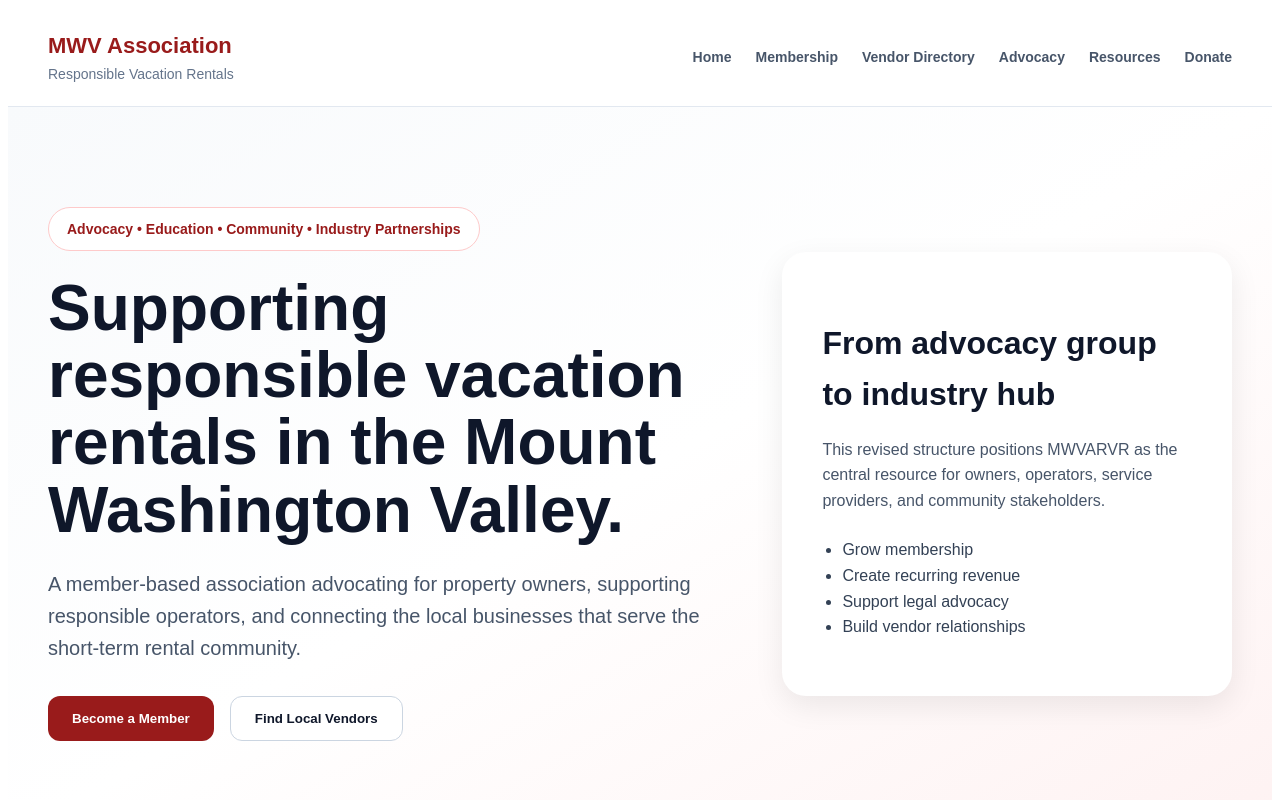
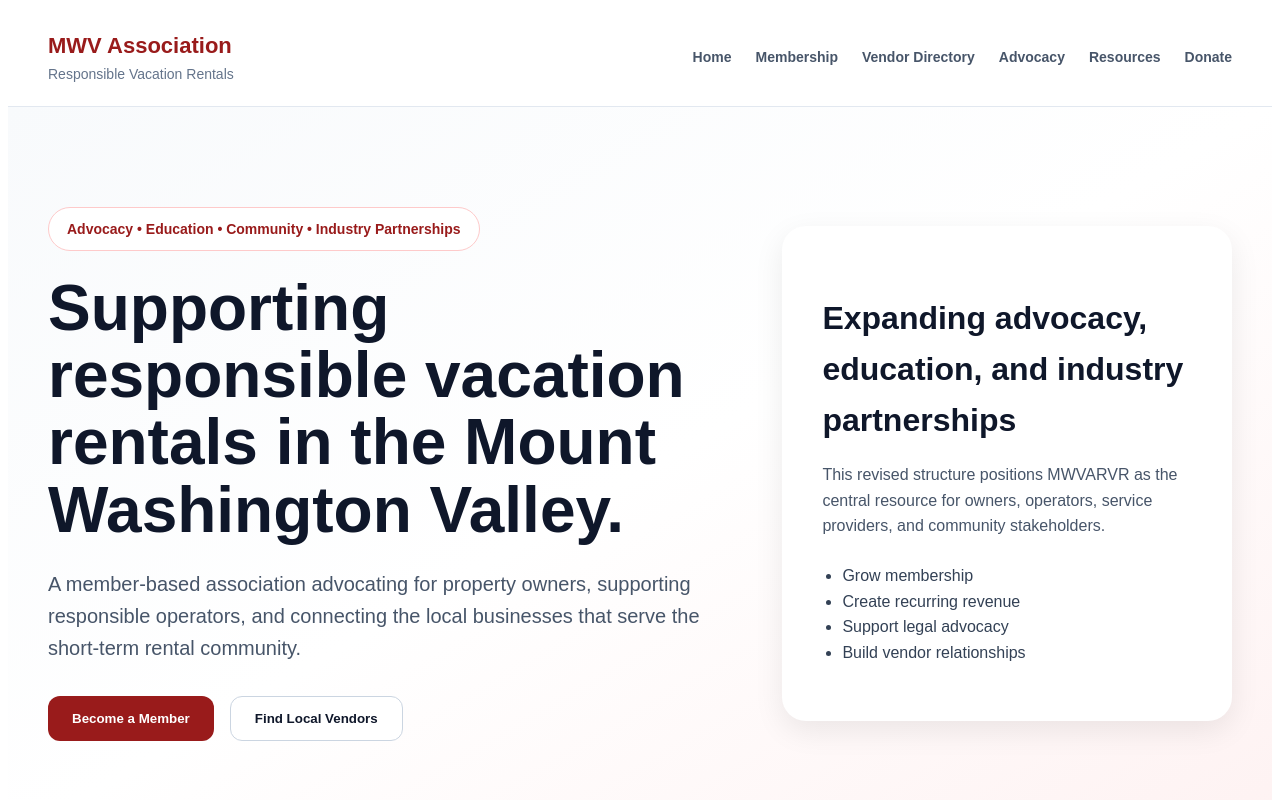
Before and after one commit to pam-skitown/mwv-association-mockup, a React (Vite) app: page / in a window 1280 px wide. Shown: the top 800 px of the page. Built offline with nearby package versions, Linux system fonts and the light colour scheme.

Commit message:
Update App.jsx

```diff
--- a/App.jsx
+++ b/App.jsx
@@ -38,7 +38,7 @@ export default function MWVMockSite() {
           </div>
 
           <div style={{ background: '#ffffff', padding: '40px', borderRadius: '24px', boxShadow: '0 10px 30px rgba(0,0,0,0.08)' }}>
-            <h2 style={{ fontSize: '32px', fontWeight: '900', marginBottom: '16px' }}>From advocacy group to industry hub</h2>
+            <h2 style={{ fontSize: '32px', fontWeight: '900', marginBottom: '16px' }}>Expanding advocacy, education, and industry partnerships</h2>
             <p style={{ color: '#475569', marginBottom: '24px' }}>
               This revised structure positions MWVARVR as the central resource for owners, operators, service providers, and community stakeholders.
             </p>
@@ -162,7 +162,7 @@ export default function MWVMockSite() {
         <div style={{ maxWidth: '1200px', margin: '0 auto', display: 'flex', justifyContent: 'space-between', alignItems: 'center' }}>
           <div>
             <div style={{ color: '#ffffff', fontWeight: '900' }}>Mt. Washington Valley Association for Responsible Vacation Rentals</div>
-            <div style={{ marginTop: '8px', fontSize: '14px' }}>Mock website structure for discussion purposes.</div>
+            <div style={{ marginTop: '8px', fontSize: '14px' }}>Conceptual framework for discussion purposes.</div>
           </div>
           <div style={{ fontSize: '14px' }}>Home • Membership • Vendor Directory • Advocacy • Resources • Donate</div>
         </div>
```
